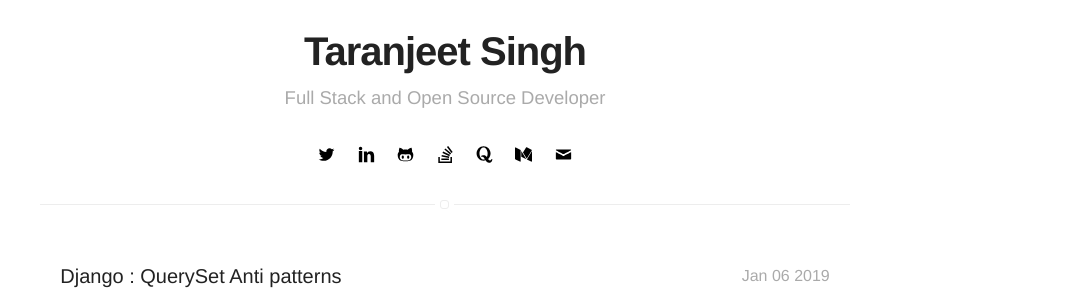
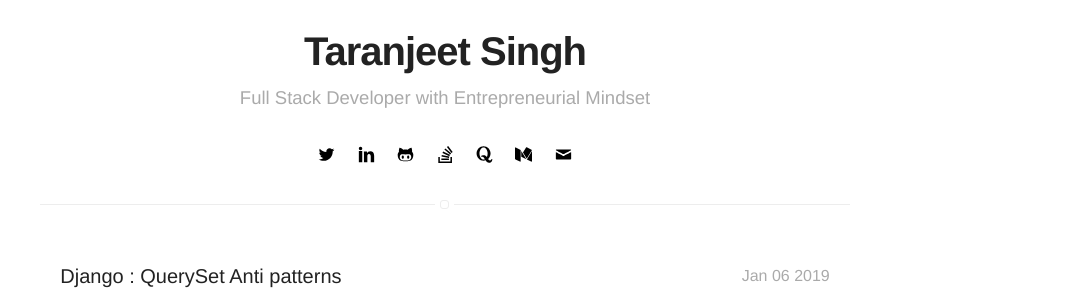
Before and after one commit to taranjeet/taranjeet.github.io, a Jekyll site: the page built from blog/index.html, in a window 1280 px wide. Shown: the part 246-536 px from the top of the page, without its empty margins (195-1280 px from the left). Built offline with Jekyll 4.4.1, drawn with Linux system fonts in a browser that asks for light colours; the list of posts is cut into pages by our own code.

Commit message:
update tagline.

```diff
--- a/_config.yml
+++ b/_config.yml
@@ -1,6 +1,6 @@
 # main text of home
 name: Taranjeet Singh
-bio: Full Stack and Open Source Developer
+bio: Full Stack Developer with Entrepreneurial Mindset
 
 # twitter summary info
 description: Things I learn
```
